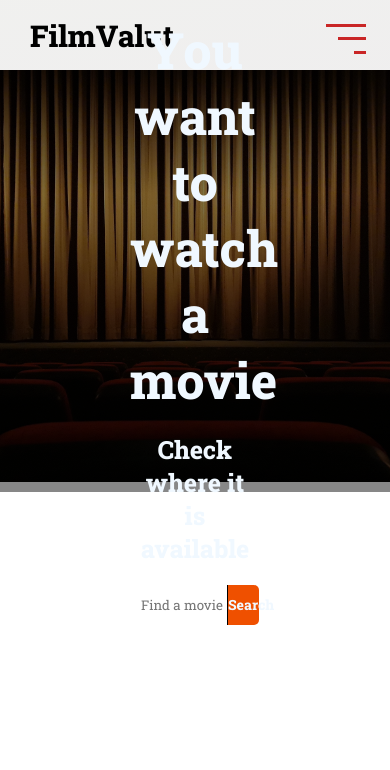
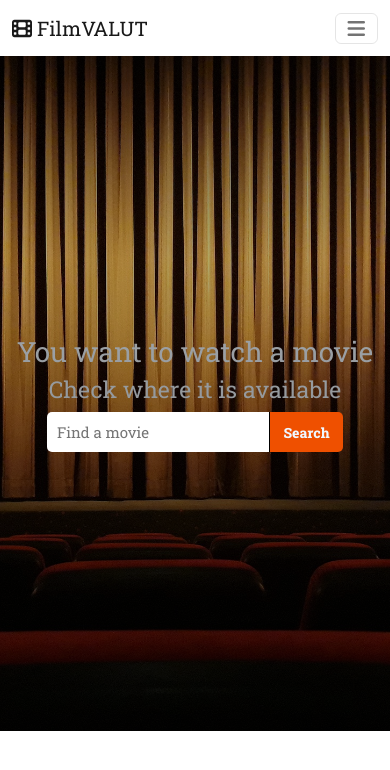
Before and after one commit to k2esone/filmvault-react, a React (Create React App) app: page / in a window 390 px wide. Shown: the top 770 px of the page. Built offline with nearby package versions, Linux system fonts and the light colour scheme.

Commit message:
New navbar

```diff
--- a/src/components/NavBar.css
+++ b/src/components/NavBar.css
@@ -1,172 +1,11 @@
-nav {
-    position: relative;
-	width: 100%;
 
-	background-image: linear-gradient(
-		to top left,
-		rgb(101, 93, 93, 0.1),
-		rgba(111, 111, 95, 0.1)
-	);
-	display: flex;
-	justify-content: center;
-}
-.log {
-	margin-left: 30px;
-	font-size: 40px;
-}
-.nav_items {
-	width: 100%;
-	height: 70px;
-	display: flex;
-	justify-content: center;
-	justify-content: space-between;
-	max-width: 1200px;
-	align-items: center;
-}
-ul {
-	list-style: none;
-	font-size: 20px;
-}
-.menu_item {
-
-
-	height: 70px;
-	width: 200px;
-	line-height: 70px;
-	font-size: 20px;
-	text-align: center;
-	cursor: pointer;
-	background-color: rgb(247, 140, 63, 0.3);
-	transition: background-color 0.3s;
-	border-radius: 15px;
-}
-.menu_item a {
-	text-decoration: none;
-	color: #e8e0e0;
-}
-.menu_item:hover {
-	background-color: rgba(213, 107, 7, 0.5);
-}
-.dropdown {
-    position: absolute;
-	width: 200px;
-	z-index: 10;
-    top: 70px;
-    right: 100px;
-}
-.dropdown li {
-	margin-top: 2px;
-	margin-bottom: 2px;
-	background-color: rgba(231, 88, 11, 0.5);
-	transition: color 0.3s;
-	border-radius: 15px;
-	opacity: 0;
+.collapse  a:hover {
+	color: rgb(242, 125, 23);
 
 }
-.dropdown li:hover {
-	background-color: rgb(255, 116, 51);
-	color: rgb(229, 232, 241);
-}
-.menu_item:hover .dropdown li:nth-child(2) {
-	animation-delay: 0.2s;
-}
-.menu_item:hover .dropdown li:nth-child(3) {
-	animation-delay: 0.4s;
-}
-.menu_item:hover .dropdown li:nth-child(4) {
-	animation-delay: 0.6s;
-}
-.menu_item:hover .dropdown li:nth-child(5) {
-	animation-delay: 0.8s;
-}
-.menu_item:hover .dropdown li:nth-child(6) {
-	animation-delay: 1s;
-}
+.collapse{
 
-.one:hover .dropdown li {
-	display: block;
+	text-align: center;
 
-	animation: menu 0.5s forwards;
-}
-@keyframes menu {
-	from {
-		opacity: 0;
-		transform: rotateY("60");
-	}
-	to {
-		opacity: 1;
-		transform: rotateY("0");
-	}
-}
-/* BURGER  */
-.burger_btn {
-	display: none;
-	position: fixed;
-	top: 20px;
-	right: 20px;
-	padding: 1em;
-	background: none;
-	border: 1px solid transparent;
-	cursor: pointer;
-	margin-bottom: 15px;
-	z-index: 20;
-}
-.burger_btn:focus {
-	outline: none;
-	border: 1px solid sandybrown;
-	border-radius: 8px;
-}
-.burger_btn:hover .burger_btn_bars::after,
-.burger_btn:hover .burger_btn_bars::before {
 	width: 100%;
 }
-.burger_btn_box {
-	position: relative;
-	width: 40px;
-	height: 30px;
-}
-.burger_btn_bars,
-.burger_btn_bars::after,
-.burger_btn_bars::before {
-	position: absolute;
-	right: 0;
-	height: 3px;
-	content: "";
-	background-color: #c92626;
-	transition: width 0.3s;
-}
-.burger_btn_bars {
-	width: 100%;
-}
-.burger_btn_bars::after {
-	top: 13px;
-	width: 68%;
-}
-.burger_btn_bars::before {
-	top: 27px;
-	width: 30%;
-}
-
-@media (max-width: 576px) {
-
-	.one {
-		display: none;
-	}
-	.burger_btn {
-		top: 10px;
-		right: 10px;
-	}
-	.log {
-		font-size: 20px;
-	}
-	.burger_btn {
-		display: flex;
-		top: 10px;
-		right: 10px;
-	}
-.burger_btn .dropdown li{
-    opacity: 1;
-    display: block;
-}
-
-}
--- a/src/components/NavBar.tsx
+++ b/src/components/NavBar.tsx
@@ -1,39 +1,49 @@
+import { useState } from "react";
 import "./NavBar.css";
+import "bootstrap/dist/css/bootstrap.min.css";
+const NavBar = () => {
+	const [active, setActive] = useState(false);
 
-const NavBar = () => {
+	const handleMouseOver = () => {
+		setActive(true);
+	};
+	const handleMouseOut = () =>{
+		setActive(false)
+	}
+
+
+
 	return (
-		<nav>
+		<nav id="navbar" className="navbar navbar-expand-lg position-sticky top-0">
+			<div className="container">
+				<a className="navbar-brand" href="#">
+					<i className="fa-solid fa-film"></i> FilmVALUT
+				</a>
+				<button
+				onMouseOver={handleMouseOver}
+				onMouseOut ={handleMouseOut}
 
-			<div className="nav_items">
-      <button className="burger_btn">
-				<div className="burger_btn_box">
-					<div className="burger_btn_bars"></div>
+					className="navbar-toggler"
+					type="button"
+					data-bs-toggle="collapse"
+					data-bs-target="#navbarNavAltMarkup"
+					aria-controls="navbarNavAltMarkup"
+					aria-expanded="false"
+					aria-label="Toggle navigation">
+					<i className="fas fa-bars"></i>
+				</button>
+				<div className={active? 'collapse navbar-collapse show':"collapse navbar-collapse"} id="navbarNavAltMarkup">
+					<div className="navbar-nav ms-auto">
+						<a className="nav-link" href="#">
+							LogIn
+						</a>
+						<a className="nav-link" href="#aboutus">
+							Register
+						</a>
+						<a className="nav-link" href="#portfolio"></a>
+					</div>
 				</div>
-			</button>
-				<div className="log">
-					<h2>FilmValut</h2>
-				</div>
-				<div className="menu_item one">
-					Menu
-          </div>
-          <button className="burger_btn">
-				<div className="burger_btn_box">
-					<div className="burger_btn_bars"></div>
-				</div>
-			</button>
-					<ul className="dropdown">
-						<li>
-							<a href="#">LogIn</a>
-						</li>
-						<li>
-							<a href="#">Register</a>
-						</li>
-						<li>
-							<a href="#">Contact</a>
-						</li>
-					</ul>
-				</div>
-
+			</div>
 		</nav>
 	);
 };
--- a/src/pages/Home/Header.css
+++ b/src/pages/Home/Header.css
@@ -1,36 +1,36 @@
-section {
-	width: 100%;
-	border-bottom: 10px solid rgba(16, 16, 16, 0.5);
-	padding: 60px 50px;
-	height: 50vh;
-}
-section::before {
-	content: "";
+
+.hero_shadow{
+
 	position: absolute;
 	top: 0;
 	left: 0;
 	width: 100%;
 	height: 100%;
-	background-color: rgba(0, 0, 0, 0.5);
+	background-color: rgba(0, 0, 0, 0.3);
 	background-image: linear-gradient(
 		0deg,
-		rgba(0, 0, 0, 0.6),
+		rgba(0, 0, 0, 0.4),
 		transparent 70%,
-		rgba(0, 0, 0, 0.6)
+		rgba(0, 0, 0, 0.4)
 	);
-	z-index: 1;
+
 }
 
-.header {
+.hero_img {
+	height: 80vh;
 	position: relative;
 	background: url('/src/img/headerBig.jpg');
 	color: aliceblue;
 	background-position: center;
 	background-repeat: no-repeat;
 	background-size: cover;
+	padding: 10px;
+	text-align: center;
 	display: flex;
 	align-items: center;
 	justify-content: center;
+	flex-direction: column;
+
 }
 .header_info h1 {
 	font-size: 50px;
@@ -46,21 +46,24 @@ section::before {
 	width: 100%;
 	max-width: 1200px;
 	text-align: center;
-	z-index: 2;
+	z-index: 10;
 }
 .input_conteiner {
+	position: relative;
 	width: 100%;
 	max-height: 40px;
 	display: flex;
 	align-items: center;
 	justify-content: center;
 	flex-direction: column;
+	z-index: 10;
 }
 
 .input_box {
 	width: 100%;
 	max-width: 500px;
-
+	text-align: center;
+justify-content: center;
 	font-size: 15px;
 }
 .email_input {
@@ -73,7 +76,7 @@ section::before {
 	outline: none;
 	font-weight: 400;
 }
-.input_box button {
+.header_btn {
 	width: 20%;
 	min-height: 40px;
 	border: none;
@@ -86,4 +89,9 @@ section::before {
 	cursor: pointer;
 	font-size: 14px;
 	font-weight: bolder;
+	transition: background-color 0.3s;
 }
+
+.header_btn:hover{
+background-color: rgba(239, 80, 0, 0.466);
+}
--- a/src/pages/Home/Header.tsx
+++ b/src/pages/Home/Header.tsx
@@ -5,13 +5,14 @@ const HeaderComp = ()=>{
 
     return(
         <section className='header'>
-            <div className='header_info'>
+            <div className='hero_img'>
+                <div className="hero_shadow"></div>
                 <h1>You want to watch a movie</h1>
                 <h3>Check where it is available</h3>
                 <div className="input_conteiner">
                     <div className="input_box">
                         <input className="email_input" type="text" required placeholder="Find a movie "/>
-                        <button>Search</button>
+                        <button className='header_btn'>Search</button>
                     </div>
                 </div>
             </div>
```
Also changed, not shown: package.json (+8 -0 lines), src/App.tsx (+8 -5 lines), 1 other file (tests, documents, lock files or other folders).
